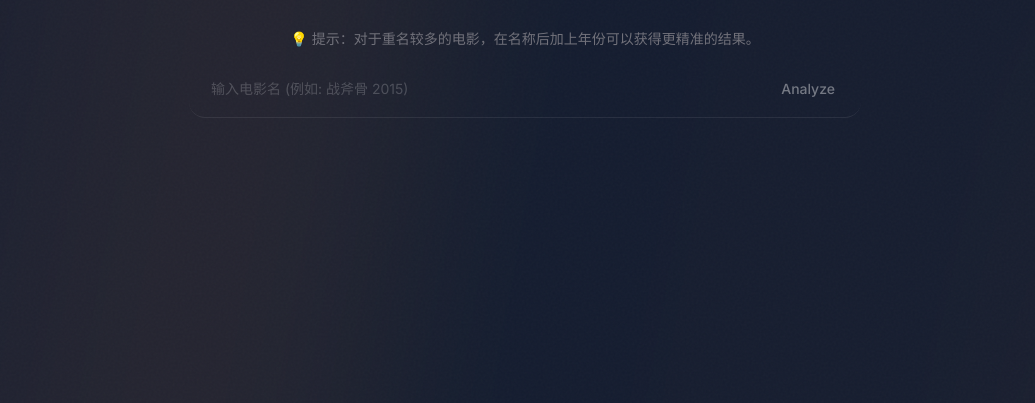
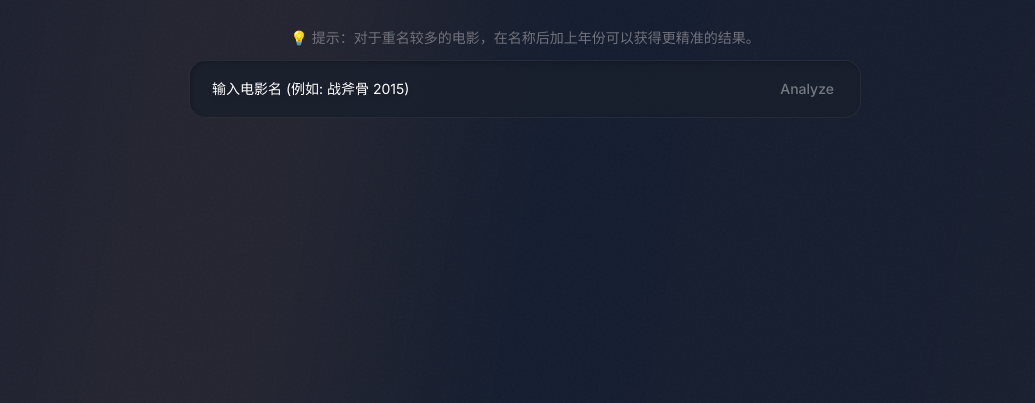
Before and after one commit to Tyleraltight/ParentsHandbook, a plain HTML site: page static/index.html in a window 1280 px wide. Shown: the part 397-800 px from the top of the page, without its empty margins (115-1150 px from the left). Drawn offline with nearby package versions, Linux system fonts and the light colour scheme.

Commit message:
feat: dark neumorphism search box, add title in json, cyber line UI

```diff
--- a/static/index.html
+++ b/static/index.html
@@ -224,6 +224,29 @@
       -webkit-backdrop-filter: blur(20px);
       border: 1px solid rgba(255, 255, 255, .08)
     }
+
+    .neo-search {
+      background: rgba(26, 32, 44, 0.8);
+      backdrop-filter: blur(24px);
+      -webkit-backdrop-filter: blur(24px);
+      border: 1px solid rgba(255, 255, 255, 0.05);
+      box-shadow:
+        -3px -3px 8px rgba(255, 255, 255, 0.015),
+        3px 3px 8px rgba(0, 0, 0, 0.2);
+      transition: all 0.3s ease;
+    }
+
+    .neo-search:hover {
+      box-shadow:
+        -5px -5px 15px rgba(255, 255, 255, 0.02),
+        5px 5px 15px rgba(0, 0, 0, 0.3);
+    }
+
+    .neo-search:focus-within {
+      box-shadow:
+        inset -2px -2px 5px rgba(255, 255, 255, 0.01),
+        inset 2px 2px 5px rgba(0, 0, 0, 0.2);
+    }
   </style>
 </head>
 
@@ -245,10 +268,10 @@
       <!-- Search block -->
       <div class="w-full max-w-2xl anim d1">
         <p class="text-center text-sm text-zinc-500 mb-3">💡 提示：对于重名较多的电影，在名称后加上年份可以获得更精准的结果。</p>
-        <div class="rounded-2xl p-1.5 flex items-center gap-2"
-          style="background:transparent;border-bottom:1px solid rgba(255,255,255,0.08)">
+        <div class="neo-search rounded-2xl p-1.5 flex items-center gap-2">
           <input id="searchInput" type="text" placeholder="输入电影名 (例如: 战斧骨 2015)"
-            class="flex-1 bg-transparent outline-none px-4 py-3 text-sm text-white/90 placeholder-white/20" autofocus />
+            class="flex-1 bg-transparent outline-none px-4 py-3 text-sm text-white placeholder-white drop-shadow-md"
+            autofocus />
           <button id="searchBtn" onclick="doSearch()"
             class="text-white/40 hover:text-white/80 text-sm font-medium px-5 py-2.5 rounded-xl transition-all flex items-center gap-2 shrink-0">
             <span id="btnText">Analyze</span><span id="btnSpinner" class="spinner hidden"></span>
```
Also changed, not shown: 3 other files.
